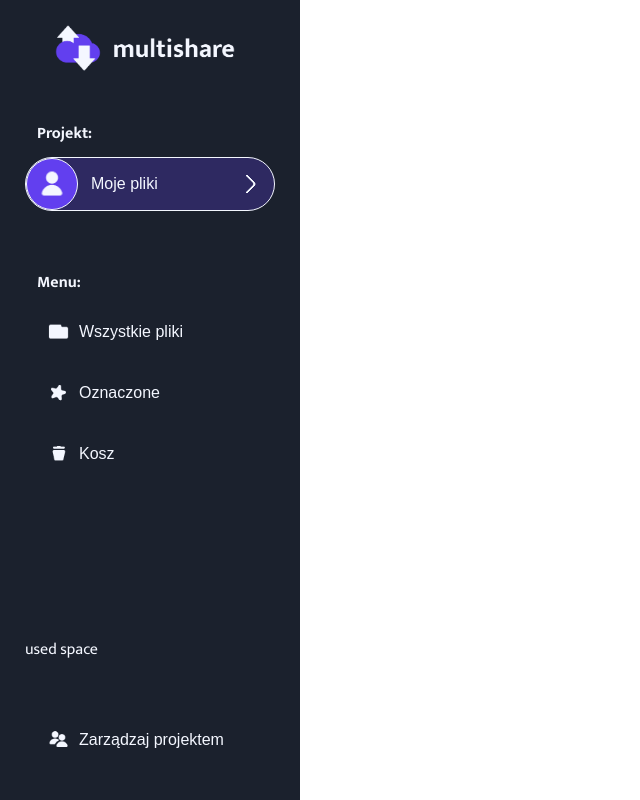
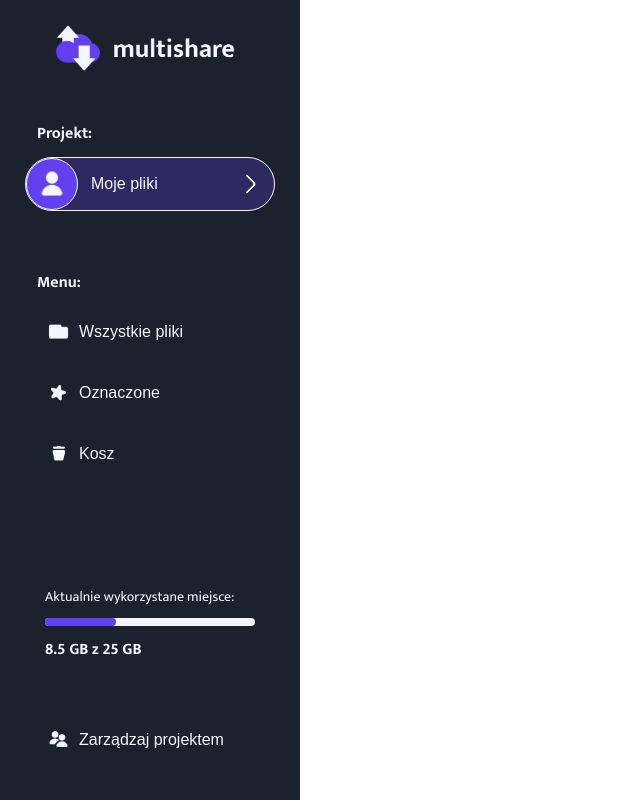
Before and after one commit to BarteXikora/file-explorer-app, a React (Create React App) app: page / in a window 1280 px wide. Shown: the whole page, without its empty margins (0-640 px from the left). Built offline with nearby package versions, Linux system fonts and the light colour scheme.

Commit message:
Created used space progressbar component.

```diff
--- /dev/null
+++ b/src/components/elements/usedSpace/UsedSpace.styles.tsx
@@ -0,0 +1,32 @@
+import styled from 'styled-components'
+
+const StyledUsedSpace = styled.div`
+    margin: 0 20px;
+
+    h3 {
+        font-size: ${(props) => props.theme.fontSizes.small};
+        font-weight: normal;
+        margin-bottom: ${(props) => props.theme.margins.YSmall};
+    }
+
+    p {
+        font-weight: bold;
+        margin-top: ${(props) => props.theme.margins.YSmall};
+    }
+
+    .progress-bar {
+        width: 100%;
+        height: 8px;
+        background-color: ${(props) => props.theme.colors.white};
+        border-radius: 100px;
+    }
+
+    .current-progress {
+        height: 100%;
+        max-width: 100%;
+        background-color: ${(props) => props.theme.colors.primary};
+        border-radius: 100px;
+    }
+`
+
+export default StyledUsedSpace
--- /dev/null
+++ b/src/components/elements/usedSpace/UsedSpace.tsx
@@ -0,0 +1,21 @@
+import StyledUsedSpace from './UsedSpace.styles'
+
+type UsedSpaceProps = {
+    currentValue: string
+    wholeSpace: string
+    percentage: number
+}
+
+const UsedSpace = ({ currentValue, wholeSpace, percentage }: UsedSpaceProps) => {
+    return <StyledUsedSpace>
+        <h3>Aktualnie wykorzystane miejsce:</h3>
+
+        <div className="progress-bar">
+            <div className="current-progress" style={{ width: percentage + '%' }}></div>
+        </div>
+
+        <p>{currentValue} z {wholeSpace}</p>
+    </StyledUsedSpace>
+}
+
+export default UsedSpace
--- a/src/components/layout/sideMenu/SideMenu.tsx
+++ b/src/components/layout/sideMenu/SideMenu.tsx
@@ -1,8 +1,9 @@
 import StyledSideMenu from './SideMenu.styles'
 import logo from '../../../assets/img/img-logo.png'
 
+import Button from '../../elements/button/Button'
 import ProjectSelectButton from '../../elements/projectSelectButton/ProjectSelectButton'
-import Button from '../../elements/button/Button'
+import UsedSpace from '../../elements/usedSpace/UsedSpace'
 
 import iconFolder from '../../../assets/icons/icon-folder.png'
 import iconStar from '../../../assets/icons/icon-star.png'
@@ -42,7 +43,7 @@ const SideMenu = () => {
         </section>
 
         <section className='padding-bottom'>
-            <p>used space</p>
+            <UsedSpace currentValue='8.5 GB' wholeSpace='25 GB' percentage={34} />
         </section>
 
         <section>
```
